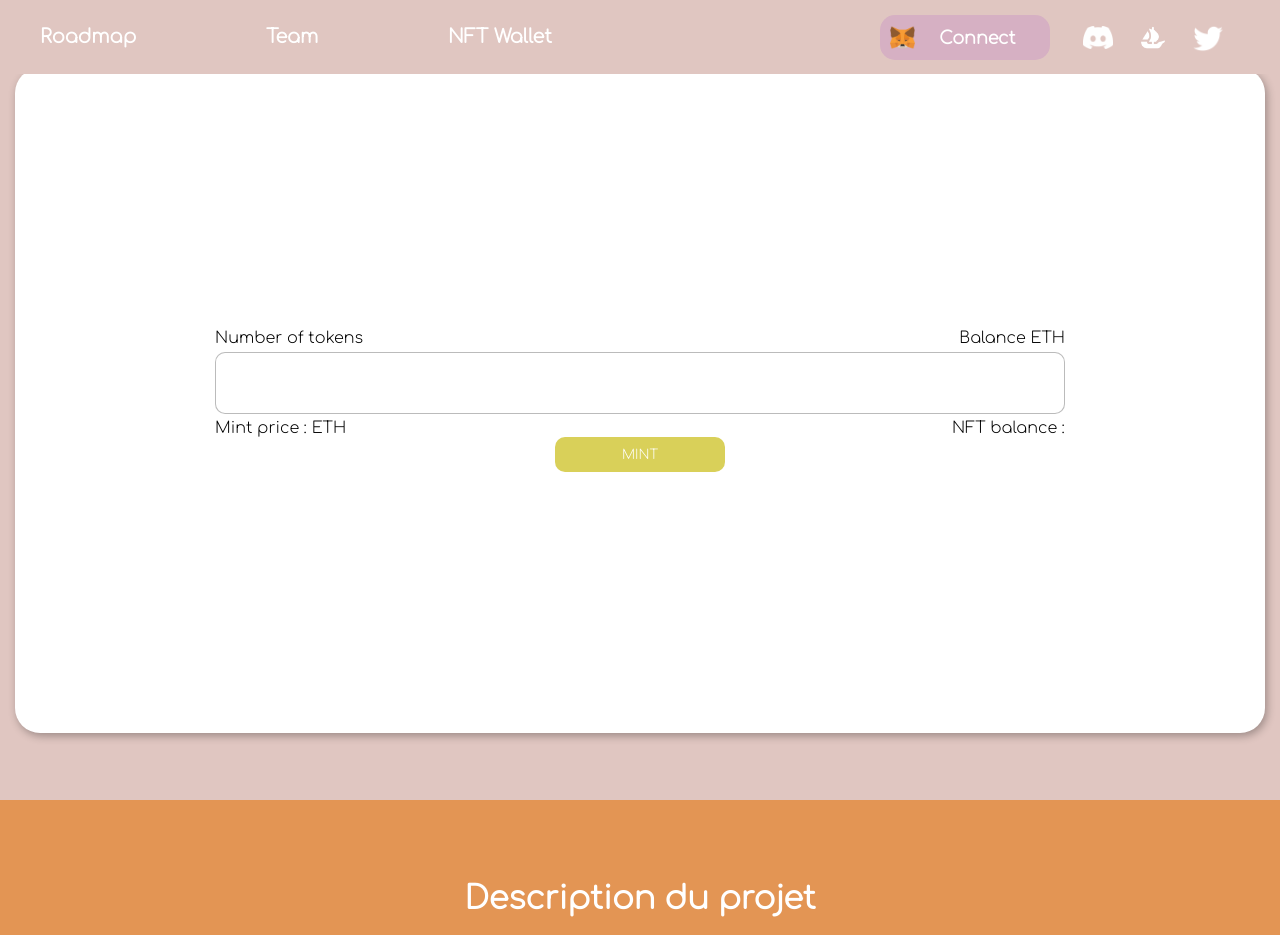
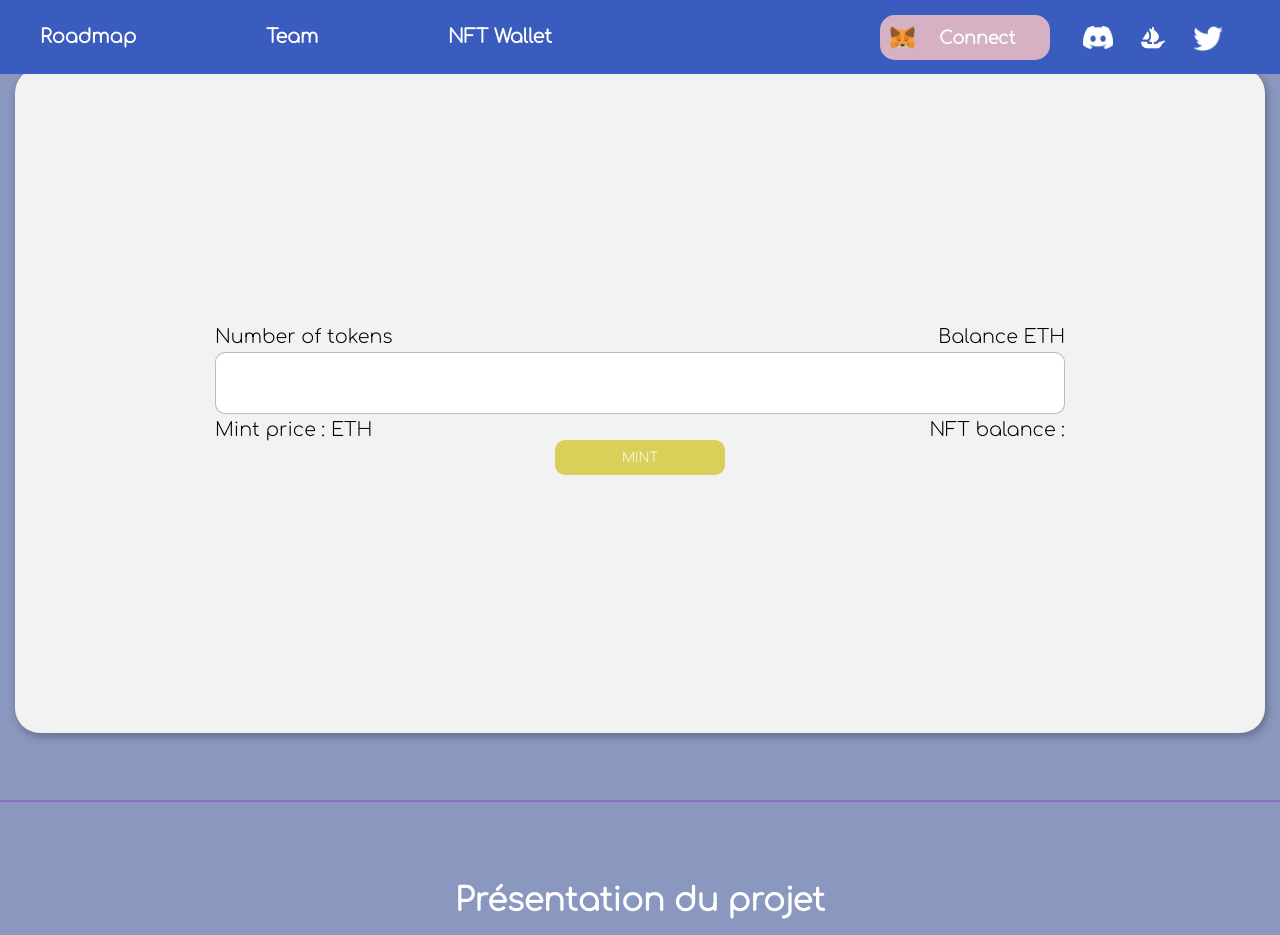
Before and after one commit to jw418/Meta-Trader-Society, a React (Create React App) app in the folder client/: page / in a window 1280 px wide. Shown: the top 935 px of the page. Built offline with nearby package versions, Linux system fonts and the light colour scheme.

Commit message:
update front & test

```diff
--- a/client/src/App.js
+++ b/client/src/App.js
@@ -132,6 +132,7 @@ const App = () => {
           setIsMinted(true);
           updateNFTBalance();
           updateBalance();
+          loadImages(contract)
         });
   };
 
@@ -233,7 +234,9 @@ const App = () => {
           </div>
         </div>
       </div>
+      <div className="trait"></div>
       {nftBalance >= 1 && <DisplayNFT nftInfos={nftInfos} />}
+      <div className="trait"></div>
       <Description />
     </>
   );
--- a/client/src/components/Description.js
+++ b/client/src/components/Description.js
@@ -4,7 +4,7 @@ const Description = () => {
   return (
     <div className="description_component">
       <div className="description_comp">
-        <h1>Description du projet</h1>
+        <h1>Présentation du projet</h1>
         <div className="description_div">
           <p>
             Rat Race NFT Le ticket d'entrée au HedgeFund Etant réservé aux plus
--- a/client/src/styles/components/description.scss
+++ b/client/src/styles/components/description.scss
@@ -2,12 +2,12 @@
     display: flex;
     flex-direction: column;
     text-align: center;
-    background-color: #E39554;
     height: 100vh;
+    // background: linear-gradient(0deg, rgba(2,0,36,1) 0%, rgba(101,132,194,1) 0%, rgba(120,151,213,1) 100%);
 
 
     h1{
-        // color: white;
+        color: white;
     }
     .description_comp{
         margin: auto;
--- a/client/src/styles/components/displayNFT.scss
+++ b/client/src/styles/components/displayNFT.scss
@@ -2,7 +2,10 @@
     display: flex;
     flex-direction: column;
     text-align: center;
-
+    // background: linear-gradient(0deg, rgba(2,0,36,1) 0%, rgba(120,151,213,1) 0%, rgba(143,172,230,1) 100%);
+    h1{
+        color: white;
+    }
     .displayOwned{
         display: flex;
         text-align: center;
--- a/client/src/styles/components/navbar.scss
+++ b/client/src/styles/components/navbar.scss
@@ -1,6 +1,6 @@
 .navbar_components {
   display: flex;
-  background-color: #e0c6c1;
+  background-color: #3B5CBF;
   margin: 0;
   padding-top: 10px;
   padding-bottom: 10px;
--- a/client/src/styles/index.scss
+++ b/client/src/styles/index.scss
@@ -7,7 +7,11 @@ p{
     padding: 0;
 }
 body{
-  margin: 0
+  margin: 0;
+  background: rgb(107,126,182);
+  background: linear-gradient(0deg, rgba(107,126,182,1) 0%, rgba(138,151,190,1) 26%);
+//   background: rgb(112,92,242);
+// background: linear-gradient(0deg, rgba(112,92,242,1) 0%, rgba(144,128,242,1) 32%);
 }
 body::-webkit-scrollbar {
   width: 12px; /* width of the entire scrollbar */
@@ -23,6 +27,8 @@ body::-webkit-scrollbar-thumb {
   border: 3px solid black; /* creates padding around scroll thumb */
 }
 
+
+
 @import url('https://fonts.googleapis.com/css2?family=Comfortaa:wght@300&display=swap');
 @import "./pages/app";
 @import "./components/navbar";
--- a/client/src/styles/pages/app.scss
+++ b/client/src/styles/pages/app.scss
@@ -2,7 +2,7 @@
   display: flex;
   flex-direction: column;
   height: 100vh;
-  background-color: #e0c6c1;
+  // background: linear-gradient(0deg, rgba(2,0,36,1) 0%, rgba(143,172,230,1) 0%, rgba(182,202,242,1) 100%);
 
   h1 {
     text-align: center;
@@ -13,7 +13,7 @@
     // grid-template-columns: 40% 60%;
     height: 665px;
     width: 1250px;
-    background-color: #ffffff;
+    background-color: #F2F2F2;
     border-radius: 25px;
     box-shadow: 2px 3px 9px rgba(0, 0, 0, 0.3);
     -webkit-box-shadow: 2px 3px 9px rgba(0, 0, 0, 0.3);
@@ -71,6 +71,7 @@
           display: flex;
           flex-direction: column;
           width: 100%;
+          font-size: larger;
 
           .input_token {
             padding: 20px;
@@ -117,3 +118,9 @@
     }
   }
 }
+
+.trait{
+  width: 100%;
+  height: 1px;
+  background-color: #886FBF;
+}
```
Also changed, not shown: 1 other file (tests, documents, lock files or other folders).
